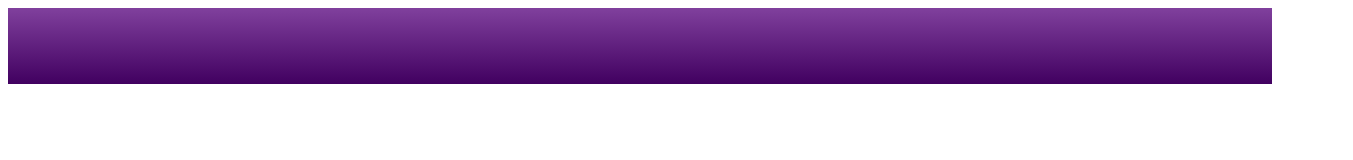
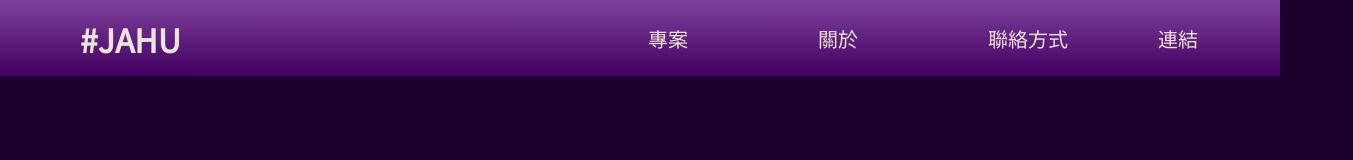
Before and after one commit to JacKooDesu/Site, a plain HTML site: page index.html in a window 1280 px wide. Shown: the whole page, 1353 px wide, since content can reach past the window. Drawn offline with Linux system fonts and the light colour scheme.

Commit message:
apply headers

```diff
--- a/css/main.css
+++ b/css/main.css
@@ -1,5 +1,14 @@
+@import url('https://fonts.googleapis.com/css2?family=Roboto:ital,wght@0,400;1,700&display=swap');
+@import url("https://fonts.googleapis.com/css?family=Noto+Sans+TC&display=swap");
+
+body {
+    background-color: #1D002B;
+    font-family: 'Noto Sans TC', 'Roboto', sans-serif;
+    /* font-family: 'Arial'; */
+}
+
 header {
-    /*position: absolute;*/
+    position: absolute;
     width: 100%;
     height: 76px;
     left: 0px;
@@ -7,3 +16,61 @@ header {
 
     background: linear-gradient(180deg, #80409D 0%, #410060 100%);
 }
+
+.originText {
+    color: #EDE3DD;
+}
+
+.hoverText {
+    color: rgba(241, 232, 227, 1);
+}
+
+.headerSelection {
+    position: absolute;
+    width: 195px;
+    height: 74px;
+    top: 2px;
+}
+
+.header-sub-selection {
+    position: absolute;
+    width: 195px;
+    height: 74px;
+    top: 2px;
+
+    font-style: normal;
+    font-weight: 400;
+    font-size: 20px;
+    line-height: 24px;
+    display: flex;
+    align-items: center;
+    text-align: center;
+}
+
+.headerSelection-0 {
+    font-style: normal;
+    font-weight: 700;
+    font-size: 32px;
+    line-height: 42px;
+    display: flex;
+    align-items: center;
+    text-align: center;
+
+    left: 80px;
+}
+
+.headerSelection-1 {
+    left: 648px;
+}
+
+.headerSelection-2 {
+    left: 818px;
+}
+
+.headerSelection-3 {
+    left: 988px;
+}
+
+.headerSelection-4 {
+    left: 1158px;
+}
--- a/index.html
+++ b/index.html
@@ -8,6 +8,23 @@
 </head>
 
 <body>
-    <header></header>
+  <header>
+    <div class="headerSelection headerSelection-0">
+      <a class="originText">#JAHU</a>
+    </div>
+    <div class=" header-sub-selection headerSelection-1">
+        <a class="originText">專案</a>
+    </div>
+    <div class="header-sub-selection headerSelection-2">
+      <a class="originText">關於</a>
+    </div>
+    <div class="header-sub-selection headerSelection-3">
+      <a class="originText">聯絡方式</a>
+    </div>
+    <div class="header-sub-selection headerSelection-4">
+      <a class="originText">連結</a>
+    </div>
+  </header>
 </body>
+
 </html>
```
Lines whose indentation alone changed are shown as unchanged.
